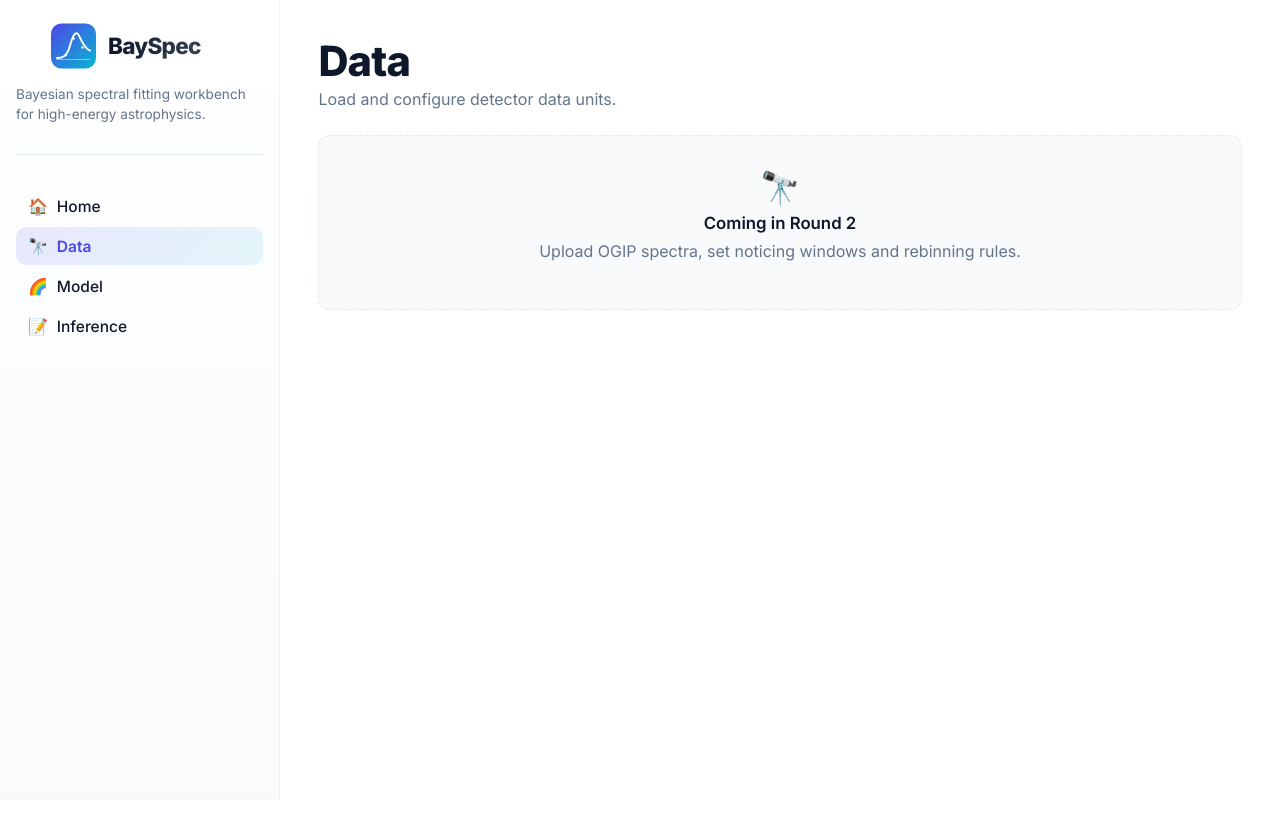
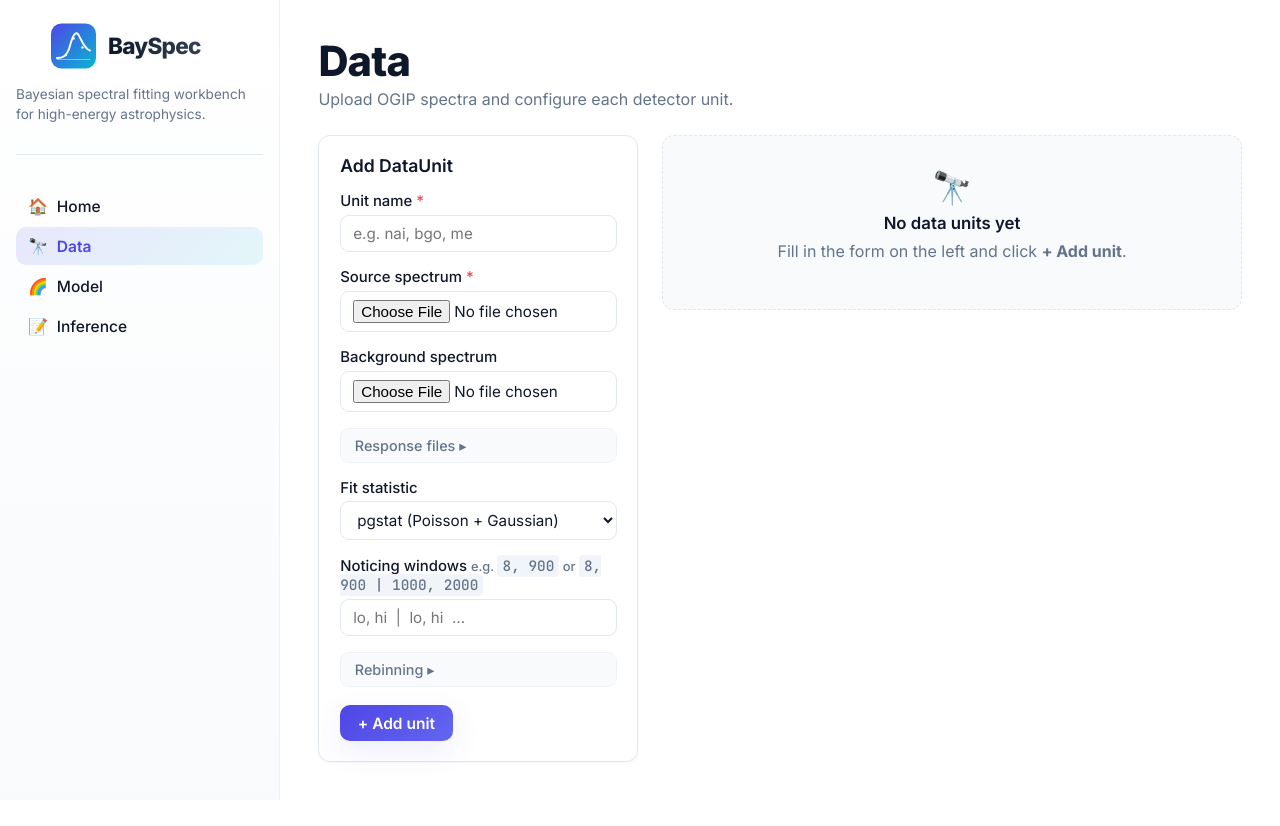
Before and after one commit to jyangch/bayspec_app, a FastAPI app: page /data in a window 1280 px wide. Before the commit the page ends 800 px from the top, so only its background shows below. Run offline with FastAPI, Linux system fonts and the light colour scheme; some libraries are stand-ins or nearby versions.

Commit message:
Round 2: Data page — upload, manage, and plot DataUnits
- /data route: two-column layout with add-unit form (file uploads, stat,
  noticing, rebinning) and unit list panel
- POST /data/units: saves uploaded files to uploads/{sid}/{key}/,
  constructs bayspec DataUnit, stores in session state, returns updated
  unit list fragment
- DELETE /data/units/{key}: removes unit and cleans up files
- GET /data/units/{key}/plot: generates Plotly counts spectrum HTML fragment
  (source + background traces, log axes)
- partials/unit_list.html: unit cards with info table and Show spectrum button
- Fix: set_cookie on returned TemplateResponse directly (FastAPI Response
  injection does not propagate to returned HTMLResponse objects)
- Add zip() to Jinja2 globals, Plotly CDN to base template
- Data-page CSS: two-col layout, form-details, unit-card, status indicators

```diff
--- a/main.py
+++ b/main.py
@@ -1,5 +1,9 @@
+import re
+from pathlib import Path
+from typing import Optional
+
 import state
-from fastapi import FastAPI, Request, Response
+from fastapi import FastAPI, File, Form, Request, UploadFile
 from fastapi.responses import HTMLResponse
 from fastapi.staticfiles import StaticFiles
 from fastapi.templating import Jinja2Templates
@@ -7,44 +11,237 @@ from fastapi.templating import Jinja2Templates
 app = FastAPI(title="BaySpec")
 app.mount("/static", StaticFiles(directory="static"), name="static")
 templates = Jinja2Templates(directory="templates")
+templates.env.globals["zip"] = zip
 
 SESSION_COOKIE = "bsp_session"
+UPLOAD_DIR = Path("uploads")
+UPLOAD_DIR.mkdir(exist_ok=True)
 
 
-def _session_id(request: Request, response: Response) -> str:
+def _session(request: Request) -> tuple[str, dict, bool]:
+    """Return (session_id, session_dict, is_new)."""
     sid = request.cookies.get(SESSION_COOKIE)
-    if not sid:
+    is_new = sid is None
+    if is_new:
         sid = state.new_id()
-        response.set_cookie(SESSION_COOKIE, sid, httponly=True, samesite="lax")
-    return sid
+    return sid, state.get(sid), is_new
 
 
-def _ctx(request: Request, response: Response, **kwargs) -> dict:
-    sid = _session_id(request, response)
-    return {"session_id": sid, "s": state.get(sid), **kwargs}
+def _render(name: str, request: Request, **ctx):
+    sid, s, is_new = _session(request)
+    resp = templates.TemplateResponse(
+        request=request, name=name, context={"session_id": sid, "s": s, **ctx}
+    )
+    if is_new:
+        resp.set_cookie(SESSION_COOKIE, sid, httponly=True, samesite="lax")
+    return resp
 
 
-def _render(name: str, request: Request, response: Response, **kwargs):
-    return templates.TemplateResponse(
-        request=request, name=name, context=_ctx(request, response, **kwargs)
+def _partial(name: str, request: Request, **ctx):
+    sid, s, is_new = _session(request)
+    resp = templates.TemplateResponse(
+        request=request, name=name, context={"s": s, **ctx}
+    )
+    if is_new:
+        resp.set_cookie(SESSION_COOKIE, sid, httponly=True, samesite="lax")
+    return resp
+
+
+def _safe_key(key: str) -> str:
+    return re.sub(r"[^A-Za-z0-9_-]", "_", key)[:64]
+
+
+def _parse_notc(notc_str: str):
+    s = notc_str.strip()
+    if not s:
+        return None
+    windows = [w.strip() for w in s.split("|") if w.strip()]
+    parsed = []
+    for w in windows:
+        vals = [float(x) for x in w.split(",")]
+        if len(vals) != 2:
+            raise ValueError(f"Each window must be 'lo, hi', got: {w!r}")
+        parsed.append(vals)
+    return parsed[0] if len(parsed) == 1 else parsed
+
+
+def _counts_plot_div(unit) -> str:
+    import plotly.graph_objects as go
+    import plotly.offline as pyo
+
+    x = unit.rsp_re_chbin_mean
+    y = unit.src_re_ctsspec
+    err = unit.src_re_ctsspec_error
+
+    fig = go.Figure()
+    fig.add_trace(go.Scatter(
+        x=x, y=y,
+        error_y=dict(type="data", array=err, visible=True, thickness=1, width=0),
+        mode="lines",
+        name="Source",
+        line=dict(color="#4F46E5", width=1.5),
+    ))
+
+    try:
+        yb = unit.bkg_re_ctsspec
+        errb = unit.bkg_re_ctsspec_error
+        fig.add_trace(go.Scatter(
+            x=x, y=yb,
+            error_y=dict(type="data", array=errb, visible=True, thickness=1, width=0),
+            mode="lines",
+            name="Background",
+            line=dict(color="#94A3B8", width=1, dash="dot"),
+        ))
+        fig.update_layout(
+            showlegend=True,
+            legend=dict(x=0.02, y=0.98, xanchor="left", yanchor="top"),
+        )
+    except Exception:
+        pass
+
+    fig.update_layout(
+        xaxis=dict(title="Energy (keV)", type="log", showgrid=True, gridcolor="#F1F5F9"),
+        yaxis=dict(title="Counts s⁻¹ keV⁻¹", type="log", showgrid=True, gridcolor="#F1F5F9"),
+        template="simple_white",
+        margin=dict(l=60, r=20, t=20, b=50),
+        height=300,
+        font=dict(family="Inter, system-ui, sans-serif", size=12, color="#0F172A"),
+        paper_bgcolor="#FFFFFF",
+        plot_bgcolor="#FFFFFF",
     )
 
+    return pyo.plot(fig, output_type="div", include_plotlyjs=False)
+
+
+# ── Page routes ────────────────────────────────────────────────────────────────
 
 @app.get("/", response_class=HTMLResponse)
-async def home(request: Request, response: Response):
-    return _render("home.html", request, response)
+async def home(request: Request):
+    return _render("home.html", request)
 
 
 @app.get("/data", response_class=HTMLResponse)
-async def data_page(request: Request, response: Response):
-    return _render("data.html", request, response)
+async def data_page(request: Request):
+    return _render("data.html", request)
 
 
 @app.get("/model", response_class=HTMLResponse)
-async def model_page(request: Request, response: Response):
-    return _render("model.html", request, response)
+async def model_page(request: Request):
+    return _render("model.html", request)
 
 
 @app.get("/infer", response_class=HTMLResponse)
-async def infer_page(request: Request, response: Response):
-    return _render("infer.html", request, response)
+async def infer_page(request: Request):
+    return _render("infer.html", request)
+
+
+# ── Data API routes ────────────────────────────────────────────────────────────
+
+@app.post("/data/units", response_class=HTMLResponse)
+async def add_unit(
+    request: Request,
+    unit_key: str = Form(...),
+    src: UploadFile = File(...),
+    bkg: Optional[UploadFile] = File(None),
+    rsp: Optional[UploadFile] = File(None),
+    rmf: Optional[UploadFile] = File(None),
+    arf: Optional[UploadFile] = File(None),
+    stat: str = Form("pgstat"),
+    notc_str: str = Form(""),
+    min_sigma: Optional[float] = Form(None),
+    max_bin: Optional[int] = Form(None),
+):
+    sid, s, is_new = _session(request)
+    key = _safe_key(unit_key) or "unit"
+
+    unit_dir = UPLOAD_DIR / sid / key
+    unit_dir.mkdir(parents=True, exist_ok=True)
+
+    async def _save(upload: Optional[UploadFile]) -> Optional[str]:
+        if upload is None or not upload.filename:
+            return None
+        path = unit_dir / upload.filename
+        path.write_bytes(await upload.read())
+        return str(path)
+
+    paths = {
+        "src": await _save(src),
+        "bkg": await _save(bkg),
+        "rsp": await _save(rsp),
+        "rmf": await _save(rmf),
+        "arf": await _save(arf),
+    }
+
+    error = None
+    if paths["src"]:
+        try:
+            notc = _parse_notc(notc_str)
+            rebn = {}
+            if min_sigma is not None:
+                rebn["min_sigma"] = min_sigma
+            if max_bin is not None:
+                rebn["max_bin"] = int(max_bin)
+
+            from bayspec.data.data import DataUnit
+            du = DataUnit(
+                src=paths["src"],
+                bkg=paths["bkg"],
+                rsp=paths["rsp"],
+                rmf=paths["rmf"],
+                arf=paths["arf"],
+                stat=stat,
+                notc=notc,
+                rebn=rebn or None,
+            )
+            s["data"][key] = du
+        except Exception as exc:
+            error = str(exc)
+    else:
+        error = "Source file is required."
+
+    s["data_state"][key] = {
+        "stat": stat,
+        "notc_str": notc_str,
+        "min_sigma": min_sigma,
+        "max_bin": max_bin,
+        "error": error,
+    }
+
+    resp = templates.TemplateResponse(
+        request=request, name="partials/unit_list.html", context={"s": s}
+    )
+    if is_new:
+        resp.set_cookie(SESSION_COOKIE, sid, httponly=True, samesite="lax")
+    return resp
+
+
+@app.delete("/data/units/{key}", response_class=HTMLResponse)
+async def delete_unit(key: str, request: Request):
+    sid, s, is_new = _session(request)
+    s["data"].pop(key, None)
+    s["data_state"].pop(key, None)
+
+    import shutil
+    unit_dir = UPLOAD_DIR / sid / key
+    if unit_dir.exists():
+        shutil.rmtree(unit_dir)
+
+    resp = templates.TemplateResponse(
+        request=request, name="partials/unit_list.html", context={"s": s}
+    )
+    if is_new:
+        resp.set_cookie(SESSION_COOKIE, sid, httponly=True, samesite="lax")
+    return resp
+
+
+@app.get("/data/units/{key}/plot", response_class=HTMLResponse)
+async def unit_plot(key: str, request: Request):
+    sid, s, _ = _session(request)
+    du = s["data"].get(key)
+    if du is None:
+        return HTMLResponse("<p class='alert alert-warning'>Unit not found.</p>")
+    try:
+        div = _counts_plot_div(du)
+        return HTMLResponse(div)
+    except Exception as exc:
+        return HTMLResponse(f"<p class='alert alert-danger'>Plot error: {exc}</p>")
--- a/static/style.css
+++ b/static/style.css
@@ -413,3 +413,74 @@ input:focus, select:focus, textarea:focus {
 }
 .tab-btn:hover { color: var(--text); background: var(--surface); }
 .tab-btn.active { color: var(--primary); border-bottom-color: var(--primary); background: transparent; }
+
+/* ===== Data page ===== */
+.two-col-layout {
+  display: grid;
+  grid-template-columns: 320px 1fr;
+  gap: 1.5rem;
+  align-items: start;
+}
+@media (max-width: 900px) {
+  .two-col-layout { grid-template-columns: 1fr; }
+}
+
+.form-panel { padding: 1.2rem 1.3rem; }
+.form-panel h3 { margin-top: 0; margin-bottom: 1rem; font-size: 1.1rem; }
+
+.unit-panel { display: flex; flex-direction: column; gap: 1rem; }
+
+.form-details {
+  border: 1px solid var(--border-soft);
+  border-radius: 9px;
+  margin-bottom: 1rem;
+  overflow: hidden;
+}
+.form-details > summary {
+  padding: .5rem .85rem;
+  font-weight: 500;
+  font-size: .9rem;
+  color: var(--text-muted);
+  cursor: pointer;
+  list-style: none;
+  background: var(--surface);
+}
+.form-details > summary::-webkit-details-marker { display: none; }
+.form-details > summary::after { content: ' ▸'; }
+.form-details[open] > summary::after { content: ' ▾'; }
+.form-details-body { padding: .75rem .85rem; }
+.form-footer { margin-top: 1.1rem; }
+
+.field-hint { font-size: .8rem; color: var(--text-muted); margin: .15rem 0 .3rem; }
+.req { color: var(--danger); }
+
+/* Unit cards */
+.unit-card { padding: 1rem 1.1rem; }
+.unit-card-header {
+  display: flex;
+  align-items: center;
+  justify-content: space-between;
+  gap: .75rem;
+}
+.unit-card-title { display: flex; align-items: center; gap: .5rem; }
+.unit-badge {
+  font-family: 'JetBrains Mono', monospace;
+  font-size: .88rem;
+  font-weight: 600;
+  background: rgba(79,70,229,.10);
+  color: var(--primary);
+  padding: .2rem .6rem;
+  border-radius: 6px;
+}
+
+.status-dot {
+  width: 8px; height: 8px; border-radius: 50%; flex-shrink: 0;
+}
+.status-dot.ok { background: var(--success); }
+.status-dot.error { background: var(--danger); }
+.status-label { font-size: .8rem; font-weight: 500; }
+.status-label.ok { color: var(--success); }
+.status-label.error { color: var(--danger); }
+
+.unit-plot { margin-top: .6rem; border-radius: 8px; overflow: hidden; }
+.unit-plot-controls { display: flex; gap: .5rem; }
--- a/templates/base.html
+++ b/templates/base.html
@@ -12,6 +12,9 @@
 
   <!-- HTMX -->
   <script src="https://unpkg.com/htmx.org@2.0.4/dist/htmx.min.js"></script>
+
+  <!-- Plotly (loaded once, used by data/infer plot fragments) -->
+  <script src="https://cdn.plot.ly/plotly-2.35.2.min.js"></script>
 
   <!-- App CSS -->
   <link rel="stylesheet" href="/static/style.css" />
--- a/templates/data.html
+++ b/templates/data.html
@@ -1,12 +1,110 @@
 {% extends "base.html" %}
 {% set active_page = "data" %}
 {% block title %}BaySpec — Data{% endblock %}
+
 {% block content %}
 <h1>Data</h1>
-<p class="page-subtitle">Load and configure detector data units.</p>
-<div class="empty-state">
-  <div class="empty-icon">🔭</div>
-  <div class="empty-title">Coming in Round 2</div>
-  <p>Upload OGIP spectra, set noticing windows and rebinning rules.</p>
+<p class="page-subtitle">Upload OGIP spectra and configure each detector unit.</p>
+
+<div class="two-col-layout">
+  <!-- ── Add unit form ─────────────────────────────── -->
+  <aside class="form-panel card">
+    <h3>Add DataUnit</h3>
+
+    <form
+      hx-post="/data/units"
+      hx-target="#unit-list"
+      hx-swap="outerHTML"
+      hx-encoding="multipart/form-data"
+      hx-indicator="#add-spinner"
+      enctype="multipart/form-data"
+      onsubmit="this.reset()"
+    >
+      <div class="form-group">
+        <label for="unit_key">Unit name <span class="req">*</span></label>
+        <input type="text" id="unit_key" name="unit_key"
+               placeholder="e.g. nai, bgo, me" required />
+      </div>
+
+      <div class="form-group">
+        <label for="src">Source spectrum <span class="req">*</span></label>
+        <input type="file" id="src" name="src" required />
+      </div>
+
+      <div class="form-group">
+        <label for="bkg">Background spectrum</label>
+        <input type="file" id="bkg" name="bkg" />
+      </div>
+
+      <details class="form-details">
+        <summary>Response files</summary>
+        <div class="form-details-body">
+          <div class="form-group">
+            <label for="rsp">RSP (combined response)</label>
+            <input type="file" id="rsp" name="rsp" />
+          </div>
+          <p class="field-hint">— or —</p>
+          <div class="form-group">
+            <label for="rmf">RMF (redistribution matrix)</label>
+            <input type="file" id="rmf" name="rmf" />
+          </div>
+          <div class="form-group">
+            <label for="arf">ARF (effective area)</label>
+            <input type="file" id="arf" name="arf" />
+          </div>
+        </div>
+      </details>
+
+      <div class="form-group">
+        <label for="stat">Fit statistic</label>
+        <select id="stat" name="stat">
+          <option value="pgstat" selected>pgstat (Poisson + Gaussian)</option>
+          <option value="pstat">pstat (Poisson + Poisson)</option>
+          <option value="cstat">cstat (Cash)</option>
+          <option value="gstat">gstat (Gaussian)</option>
+          <option value="chi2">chi2</option>
+        </select>
+      </div>
+
+      <div class="form-group">
+        <label for="notc_str">
+          Noticing windows
+          <span class="field-hint">e.g. <code>8, 900</code> or <code>8, 900 | 1000, 2000</code></span>
+        </label>
+        <input type="text" id="notc_str" name="notc_str"
+               placeholder="lo, hi  |  lo, hi  …" />
+      </div>
+
+      <details class="form-details">
+        <summary>Rebinning</summary>
+        <div class="form-details-body">
+          <div class="form-row">
+            <div class="form-group">
+              <label for="min_sigma">Min sigma</label>
+              <input type="number" id="min_sigma" name="min_sigma" step="0.1" placeholder="e.g. 2" />
+            </div>
+            <div class="form-group">
+              <label for="max_bin">Max bin</label>
+              <input type="number" id="max_bin" name="max_bin" step="1" placeholder="e.g. 10" />
+            </div>
+          </div>
+        </div>
+      </details>
+
+      <div class="form-footer">
+        <button type="submit" class="btn btn-primary">
+          + Add unit
+          <span id="add-spinner" class="htmx-indicator">
+            <span class="spinner"></span>
+          </span>
+        </button>
+      </div>
+    </form>
+  </aside>
+
+  <!-- ── Unit list ─────────────────────────────────── -->
+  <section class="unit-panel">
+    {% include "partials/unit_list.html" %}
+  </section>
 </div>
 {% endblock %}
--- /dev/null
+++ b/templates/partials/unit_list.html
@@ -0,0 +1,69 @@
+<div id="unit-list">
+{% if not s.data %}
+  <div class="empty-state">
+    <div class="empty-icon">🔭</div>
+    <div class="empty-title">No data units yet</div>
+    <p>Fill in the form on the left and click <b>+ Add unit</b>.</p>
+  </div>
+{% else %}
+  {% for key, du in s.data.items() %}
+  {% set dst = s.data_state.get(key, {}) %}
+  <div class="unit-card card">
+
+    <div class="unit-card-header">
+      <div class="unit-card-title">
+        <span class="unit-badge">{{ key }}</span>
+        {% if dst.get("error") %}
+          <span class="status-dot error" title="{{ dst.error }}"></span>
+          <span class="status-label error">Error</span>
+        {% else %}
+          <span class="status-dot ok"></span>
+          <span class="status-label ok">Loaded</span>
+        {% endif %}
+      </div>
+      <button class="btn btn-sm btn-danger"
+              hx-delete="/data/units/{{ key }}"
+              hx-target="#unit-list"
+              hx-swap="outerHTML"
+              hx-confirm="Remove unit '{{ key }}'?">
+        ✕ Remove
+      </button>
+    </div>
+
+    {% if dst.get("error") %}
+      <div class="alert alert-danger" style="margin-top:.75rem">{{ dst.error }}</div>
+    {% else %}
+      <table class="info-table" style="margin-top:.75rem">
+        <thead>
+          <tr><th>Property</th><th>Value</th></tr>
+        </thead>
+        <tbody>
+          {% set idict = du.info.data_list_dict %}
+          {% for prop, val in zip(idict["Property"], idict[key]) %}
+          <tr>
+            <td>{{ prop }}</td>
+            <td>{{ val if val is not none else "—" }}</td>
+          </tr>
+          {% endfor %}
+        </tbody>
+      </table>
+
+      <div class="unit-plot-controls" style="margin-top:.85rem">
+        <button class="btn btn-sm"
+                hx-get="/data/units/{{ key }}/plot"
+                hx-target="#plot-{{ key }}"
+                hx-swap="innerHTML"
+                hx-indicator="#plot-spinner-{{ key }}">
+          📊 Show spectrum
+          <span id="plot-spinner-{{ key }}" class="htmx-indicator">
+            <span class="spinner"></span>
+          </span>
+        </button>
+      </div>
+      <div id="plot-{{ key }}" class="unit-plot"></div>
+    {% endif %}
+
+  </div>
+  {% endfor %}
+{% endif %}
+</div>
```
Also changed, not shown: 1 other file.
